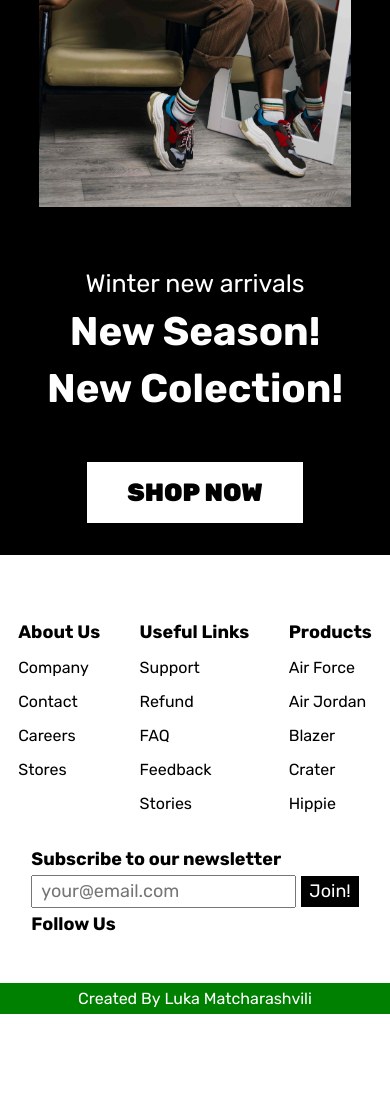
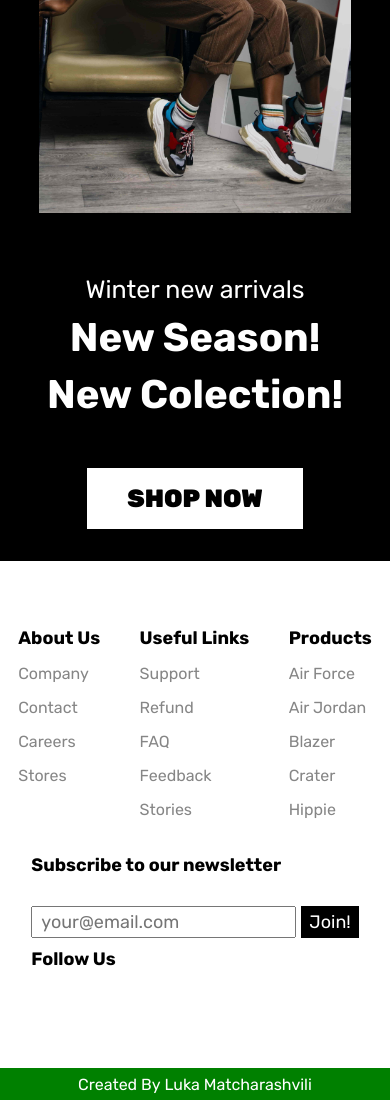
Before and after one commit to Matcharashvili-Luka/senakers-app, a React (Create React App) app: page / in a window 390 px wide. Shown: the part 4035-5135 px from the top of the page. Before the commit the page ends 5049 px from the top, so only its background shows below. Built offline with nearby package versions, Linux system fonts and the light colour scheme.

Commit message:
tenth commit
bugs fixed

```diff
--- a/src/Components/Add/Add.css
+++ b/src/Components/Add/Add.css
@@ -1,3 +1,7 @@
+.add_section{
+    margin: 50px 0px;
+}
+
 .add_container div{
     max-width: 300px;
 }
@@ -15,8 +19,8 @@
 .add_container{
     display: flex;
     justify-content: space-around;
-    margin: 100px 0px;
     flex-wrap: wrap;
+    margin: 50px 0;
 }
 
 
@@ -87,16 +91,10 @@
     }
 }
 
-@media screen and (max-width: 820px) {
-    .add_container{
-        margin-top: 100px;
-    }
-}
-
 @media screen and (max-width: 720px) {
     .new_collection{
         flex-direction: column;
-        height: 100%;
+        height: auto;
     }
     .new_collection .left{
         width: 80%;
--- a/src/Components/Add/Add.jsx
+++ b/src/Components/Add/Add.jsx
@@ -8,7 +8,7 @@ import '../Add/Add.css';
 
 function Add() {
   return (
-    <div>
+    <div className='add_section'>
         <div className='add_container'>
             <div className="first">
                 <p>Be Yourself!</p>
--- a/src/Components/Checkout/Checkout_price_info.jsx
+++ b/src/Components/Checkout/Checkout_price_info.jsx
@@ -3,7 +3,9 @@ import visa from '../../assets/visa.png';
 import master from '../../assets/master.png';
 
 function Checkout_price_info({ chosen_product, product_qtn }) {
-    const alert = () => { alert('DONE!') }
+    const onsubmit = () => {
+        alert('DONE!');
+    }
 
   return (
     <div className="checkout_price_info">
@@ -28,9 +30,18 @@ function Checkout_price_info({ chosen_product, product_qtn }) {
                 <div className="country">
                     <p>Country</p>
                     <select name="country" id="">
-                        <option value="1">USA</option>
-                        <option value="1">Georgia</option>
-                        <option value="1">Spain</option>
+                        <option value="">USA</option>
+                        <option value="">Italy</option>
+                        <option value="">Spain</option>
+                        <option value="">Georgia</option>
+                        <option value="">Kanada</option>
+                        <option value="">Germany</option>
+                        <option value="">France</option>
+                        <option value="">UK</option>
+                        <option value="">Portugal</option>
+                        <option value="">Emirates</option>
+                        <option value="">Turkey</option>
+                        <option value="">Ukraine</option>
                     </select>
                 </div>
                 <div className="address">
@@ -73,7 +84,7 @@ function Checkout_price_info({ chosen_product, product_qtn }) {
         </div>
         <div className="buy_it_now">
             <button
-                onClick={() => alert}
+                onClick={ onsubmit }
                 style={{ backgroundColor: chosen_product.color}}
             >PAY AND BUY</button>
         </div>
--- a/src/Components/Footer/Footer.css
+++ b/src/Components/Footer/Footer.css
@@ -1,6 +1,6 @@
 .footer_container{
     display: flex;
-    padding: 1rem 2rem 3rem 2rem;
+    padding: 1rem 2rem;
     margin-top: 50px;
     justify-content: space-around;
     flex-wrap: wrap;
@@ -12,6 +12,7 @@
     margin-top: 15px;
     cursor: pointer;
     transition: .3s;
+    color: rgb(134, 134, 134);
 }
 
 .footer_ul_list li:hover{
@@ -32,7 +33,7 @@
 .footer_container .right input{
     font-size: 18px;
     padding: .2rem .5rem;
-    margin: 5px 5px 5px 0px;
+    margin: 10px 5px 10px 0px;
 }
 
 .footer_container .right button{
@@ -53,6 +54,12 @@
 }
 
 @media screen and (max-width: 500px) {
+    .footer_container .right button{
+        margin-top: 30px;
+    }
+}
+
+@media screen and (max-width: 500px) {
     .footer_container{
         padding: 1rem 1rem 3rem 1rem;
         gap: 35px;
@@ -66,6 +73,7 @@
     display: flex;
     flex-wrap: wrap;
     justify-content: center;
+    margin-top: 50px;
 }
 .creator p{
     margin: 0px 2px;
--- a/src/Components/Product/Product.css
+++ b/src/Components/Product/Product.css
@@ -174,4 +174,25 @@
     .product_specs .colors div{
         margin: 0px 10px;
     }
+    .product_main_container{
+        height: 1150px;
+    }
 }
+
+@media screen and (max-width: 700px) {
+    .product_main_container{
+        height: 1100px;
+    }
+}
+
+@media screen and (max-width: 600px) {
+    .product_main_container{
+        height: 1050px;
+    }
+}
+
+@media screen and (max-width: 400px) {
+    .product_main_container{
+        height: 1030px;
+    }
+}
```
